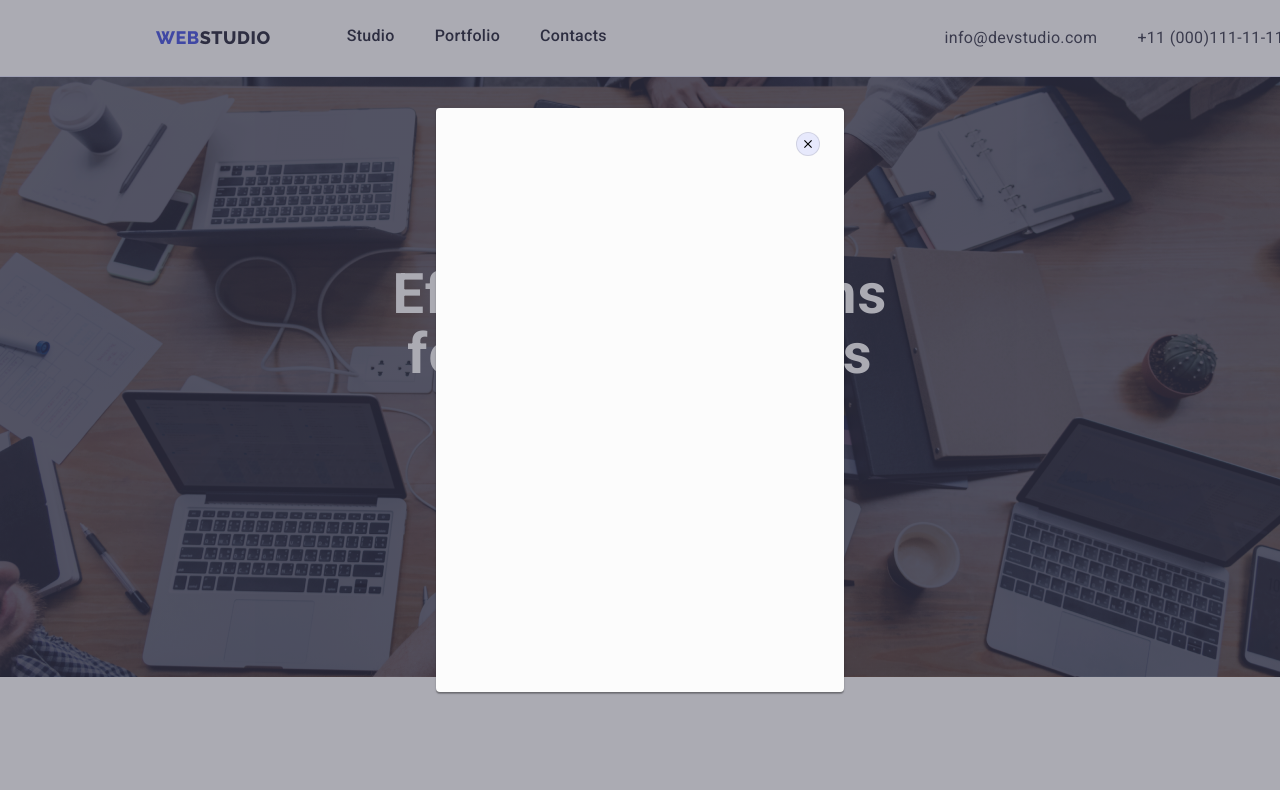
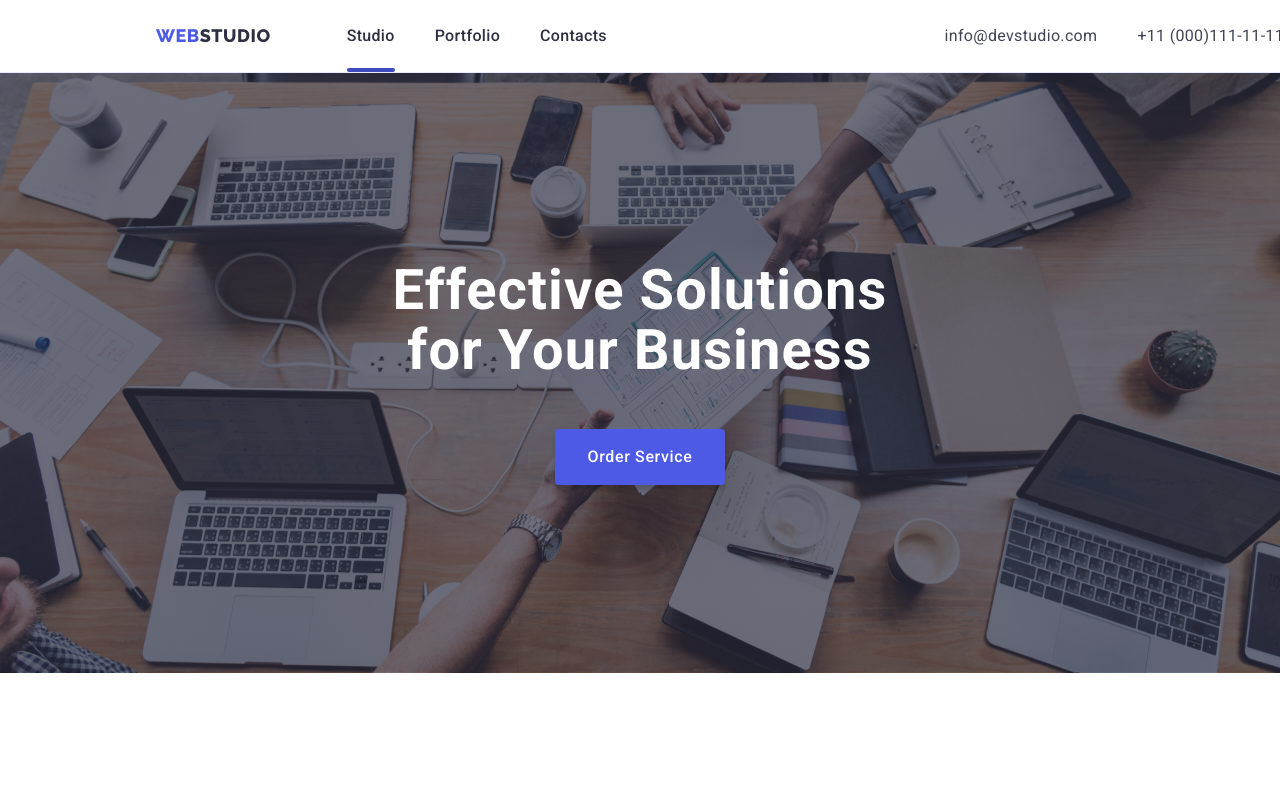
Before and after one commit to wordisstuff/goit-markup-hw-05, a plain HTML site: page index.html in a window 1280 px wide. Shown: the top 790 px of the page. Drawn offline with nearby package versions, Linux system fonts and the light colour scheme.

Commit message:
fix menu active

```diff
--- a/css/styles.css
+++ b/css/styles.css
@@ -125,16 +125,23 @@ body {
     transition: color var(--hover-style);
 }
 
-.nav-item::after {
+.nav-link.current:after {
     content: "";
-    display: flex;
+    position: absolute;
+    bottom: 0;
+    left: 0;
     width: 100%;
     height: 4px;
     border-radius: 2px;
-    transition: background-color var(--hover-style);
+    transition: background-color var(--hover-style), transform var(--hover-style);
+    background-color: var(--hover);
 }
 
-.nav-item:hover::after {
+.nav-item {
+    position: relative;
+}
+
+.nav-link::after {
     background-color: var(--hover);
 }
 
@@ -649,6 +656,7 @@ body {
 
 .modal-window {
     position: absolute;
+    z-index: 100;
     top: 50%;
     left: 50%;
     transform: translate(-50%, -50%);
--- a/index.html
+++ b/index.html
@@ -23,7 +23,7 @@
             <nav class="nav flex">
                 <a class="logo link" href="./index.html">Web<span class="logo-continuation">Studio</span></a>
                 <ul class="nav-items list flex">
-                    <li class="nav-item"><a class="nav-link link flex" href="./index.html">Studio</a></li>
+                    <li class="nav-item"><a class="nav-link link flex current" href="./index.html">Studio</a></li>
                     <li class="nav-item"><a class="nav-link link flex" href="./portfolio.html">Portfolio</a></li>
                     <li class="nav-item"><a class="nav-link link flex" href="">Contacts</a></li>
                 </ul>
@@ -344,7 +344,7 @@
                 </ul>
             </div>
         </div>
-        <div class="backdrop" data-modal>
+        <div class="backdrop is-hidden" data-modal>
             <div class="modal-window">
                 <button class="btn-close flex" type="button" data-modal-close>
                     <svg class="icon-btn-close" width="8" height="8">
```
Also changed, not shown: portfolio.html (+2 -1 lines).
